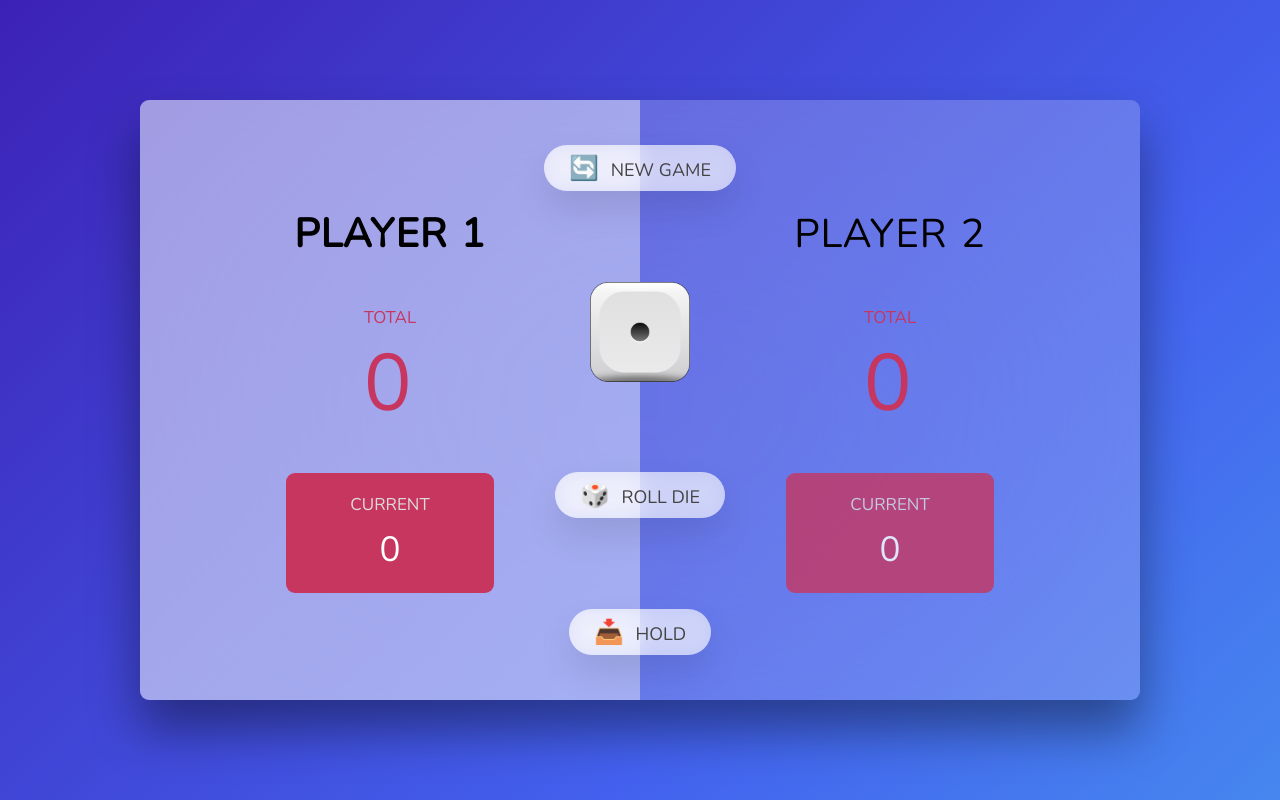
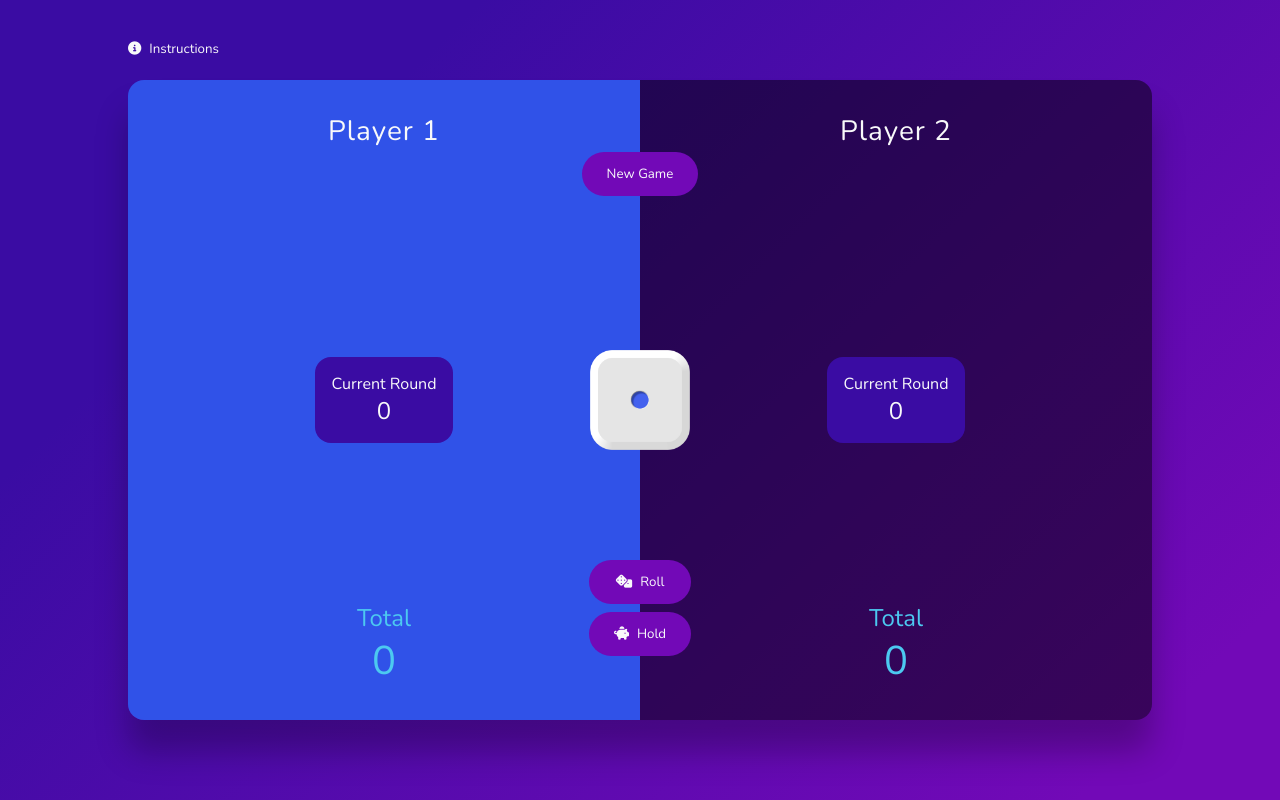
Before and after one commit to melissaveraherbst/pig-dice-game, a plain HTML site: page index.html in a window 1280 px wide. Drawn offline with nearby package versions, Linux system fonts and the light colour scheme.

Commit message:
major ui/ux changes, instructions modal added

```diff
--- a/index.html
+++ b/index.html
@@ -5,6 +5,9 @@
   <meta charset="UTF-8" />
   <meta name="viewport" content="width=device-width, initial-scale=1.0" />
   <meta http-equiv="X-UA-Compatible" content="ie=edge" />
+  <link rel="stylesheet" href="https://cdnjs.cloudflare.com/ajax/libs/font-awesome/6.5.1/css/all.min.css"
+    integrity="sha512-DTOQO9RWCH3ppGqcWaEA1BIZOC6xxalwEsw9c2QQeAIftl+Vegovlnee1c9QX4TctnWMn13TZye+giMm8e2LwA=="
+    crossorigin="anonymous" referrerpolicy="no-referrer" />
   <link rel="stylesheet" href="style.css" />
   <title>Pig Game</title>
 </head>
@@ -13,36 +16,69 @@
   <main>
     <!-- player 1 -->
     <section class="player player--active" id="player--1">
-      <h2 class="name" id="name--1">Player 1</h2>
-      <div>
-        <p class="score-label">Total</p>
-        <p class="score" id="score--1">43</p>
+      <div class="player--info">
+        <p class="name" id="name--1">Player 1</p>
+        <p class="message hidden">You Win!</p>
       </div>
       <div class="current">
-        <p class="current-label">Current</p>
+        <p class="current-label">Current Round</p>
         <p class="current-score" id="current--1">0</p>
+      </div>
+      <div class="total">
+        <p class="total-label">Total</p>
+        <p class="total-score" id="score--1">43</p>
       </div>
     </section>
     <!-- player 2 -->
     <section class="player" id="player--2">
-      <h2 class="name" id="name--2">Player 2</h2>
-      <div>
-        <p class="score-label">Total</p>
-        <p class="score" id="score--2">24</p>
+      <div class="player--info">
+        <p class="name" id="name--2">Player 2</p>
+        <p class="message hidden">You Win!</p>
       </div>
       <div class="current">
-        <p class="current-label">Current</p>
+        <p class="current-label">Current Round</p>
         <p class="current-score" id="current--2">0</p>
       </div>
+      <div class="total">
+        <p class="total-label">Total</p>
+        <p class="total-score" id="score--2">24</p>
+      </div>
     </section>
-    <!-- buttons -->
-    <section class="buttons">
-      <button class="btn" id="btn--new">🔄 New game</button>
-      <img src="die-1.png" alt="Playing die" id="die" />
-      <button class="btn" id="btn--roll">🎲 Roll die</button>
-      <button class="btn" id="btn--hold">📥 Hold</button>
+    <!-- operations -->
+    <section class="operations">
+      <div>
+        <button class="btn" id="btn--new">New Game</button>
+      </div>
+      <img src="/images/die-1.png" alt="Playing die" id="die" />
+      <div>
+        <button class="btn" id="btn--roll"><i class="fa-solid fa-dice"></i>Roll</button>
+        <button class="btn" id="btn--hold"><i class="fa-solid fa-piggy-bank"></i>Hold</button>
+      </div>
     </section>
   </main>
+  <button class="btn--open-modal" id="btn--open-modal"><i class="fa-solid fa-circle-info"></i>Instructions</button>
+  <aside class="modal hidden" id="modal">
+    <div class="modal-content">
+      <h4>Objective</h4>
+      <p>
+        The first player to accumulate 100 or more points wins the game.
+      </p>
+      <h4>Gameplay</h4>
+      <p>
+        A player throws a die and scores as many points as the total shown on the die providing the die doesn't roll
+        a 1. The
+        player may continue rolling and accumulating points (but risk rolling a 1) or end his turn.
+      </p>
+      <p>
+        If the player rolls a 1 his turn is over, he loses all points he accumulated that turn, and he passes the die to
+        the
+        next player.
+      </p>
+      <p>
+        Play passes from player to player until a winner is determined.
+      </p>
+    </div>
+  </aside>
   <script src="script.js"></script>
 </body>
 
--- a/script.js
+++ b/script.js
@@ -9,9 +9,12 @@ const scoreElementP2 = document.querySelector("#score--2");
 const currentScoreElementP2 = document.querySelector("#current--2");
 // buttons
 const imgDie = document.querySelector("#die");
-const btnDie = document.querySelector("#btn--roll");
+const btnRollDie = document.querySelector("#btn--roll");
 const btnHold = document.querySelector("#btn--hold");
 const btnNew = document.querySelector("#btn--new");
+// modal
+const modal = document.querySelector("#modal");
+const btnToggleModal = document.querySelector("#btn--open-modal");
 
 // functions
 const resetCurrentScores = () => {
@@ -38,6 +41,9 @@ const newGame = () => {
 	// reset current and total scores
 	resetCurrentScores();
 	resetTotalScores();
+	// enable roll and hold buttons
+	btnRollDie.disabled = false;
+	btnHold.disabled = false;
 };
 
 const switchPlayers = () => {
@@ -50,11 +56,10 @@ newGame();
 winningScore = 100;
 
 // roll the die functionalities
-btnDie.addEventListener("click", () => {
+btnRollDie.addEventListener("click", () => {
 	// generate random number 1-6
 	const dieRoll = Math.trunc(Math.random() * 6) + 1;
-	imgDie.src = `die-${dieRoll}.png`;
-	imgDie.classList.remove("hidden");
+	imgDie.src = `/images/die-${dieRoll}.png`;
 	if (dieRoll !== 1) {
 		if (player1.classList.contains("player--active")) {
 			// P1 is active
@@ -70,6 +75,9 @@ btnDie.addEventListener("click", () => {
 		resetCurrentScores();
 		switchPlayers();
 	}
+	// die animation
+	imgDie.classList.remove("animate");
+	setTimeout(() => imgDie.classList.add("animate"), 0);
 });
 
 btnHold.addEventListener("click", () => {
@@ -83,13 +91,17 @@ btnHold.addEventListener("click", () => {
 		scoreP2 = scoreP2 + currentScoreP2;
 		scoreElementP2.textContent = scoreP2;
 	}
-	// 2. check if current player's score is >= 100
-	if (scoreP1 >= 100) {
+	// 2. check if current player's score is >= the winning score (default is 100)
+	if (scoreP1 >= winningScore) {
 		player1.classList.add("player--winner");
-	} else if (scoreP2 >= 100) {
+		btnRollDie.disabled = true;
+		btnHold.disabled = true;
+	} else if (scoreP2 >= winningScore) {
 		player2.classList.add("player--winner");
+		btnRollDie.disabled = true;
+		btnHold.disabled = true;
 	} else {
-		// 3. reset current scores
+		// 3. reset current round scores
 		resetCurrentScores();
 		// 4. switch players
 		switchPlayers();
@@ -99,3 +111,10 @@ btnHold.addEventListener("click", () => {
 btnNew.addEventListener("click", () => {
 	newGame();
 });
+
+btnToggleModal.addEventListener("click", (e) => {
+	e.target.innerText === "Instructions" ?
+		e.target.innerHTML = `<i class="fa-solid fa-caret-left"></i>Back to Game` :
+		e.target.innerHTML = `<i class="fa-solid fa-circle-info"></i>Instructions`;
+	modal.classList.toggle("hidden");
+});
--- a/style.css
+++ b/style.css
@@ -1,54 +1,60 @@
 @import url("https://fonts.googleapis.com/css2?family=Nunito&display=swap");
 
 :root {
-	--color-1: #f72585;
-	--color-2: #7209b7;
-	--color-3: #3a0ca3;
-	--color-4: #4361ee;
-	--color-5: #4cc9f0;
+	/* https://coolors.co/f72585-7209b7-3a0ca3-4361ee-4cc9f0 */
+	--color-1: rgb(247, 37, 133);
+	--color-2: rgb(114, 9, 183);
+	--color-3: rgb(58, 12, 163);
+	--color-4: hsl(229, 80%, 55%);
+	--color-5: rgb(76, 201, 240);
 }
 
 * {
 	margin: 0;
 	padding: 0;
-	box-sizing: inherit;
-}
-
-html {
-	font-size: 62.5%;
 	box-sizing: border-box;
 }
 
 body {
+	position: relative;
 	font-family: "Nunito", sans-serif;
+	color: #f8f9fa;
+	width: 100vw;
 	height: 100vh;
 	display: flex;
+	flex-direction: column;
 	align-items: center;
 	justify-content: center;
 
 	background: hsla(276, 91%, 38%, 1);
 
-	background: linear-gradient(315deg,
+	background: linear-gradient(
+		315deg,
 		var(--color-1) 10%,
 		var(--color-2),
 		var(--color-3),
 		var(--color-4),
-	var(--color-5));
+		var(--color-5)
+	);
 
-	background: -moz-linear-gradient(315deg,
+	background: -moz-linear-gradient(
+		315deg,
 		var(--color-1) 10%,
 		var(--color-2),
 		var(--color-3),
 		var(--color-4),
-	var(--color-5));
+		var(--color-5)
+	);
 
-	background: -webkit-linear-gradient(315deg, var(--color-1) 10%,
-	var(--color-2),
-	var(--color-3),
-	var(--color-4),
-	var(--color-5));
+	background: -webkit-linear-gradient(
+		315deg,
+		var(--color-4) -10%,
+		var(--color-3) 35%,
+		var(--color-3) 60%,
+		var(--color-2) 95%
+	);
 
-	background-size: 400% 400%;
+	background-size: 250%;
 	animation: gradient 10s ease infinite;
 }
 
@@ -65,147 +71,197 @@ body {
 }
 
 /* LAYOUT */
+.hidden {
+	display: none;
+}
+
 main {
 	display: flex;
-	width: 100rem;
-	height: 60rem;
-	background-color: rgba(255, 255, 255, 0.2);
-	backdrop-filter: blur(200px);
-	filter: blur();
-	box-shadow: 0 3rem 5rem rgba(0, 0, 0, 0.4);
-	border-radius: 9px;
+	width: clamp(400px, 80%, 1024px);
+	height: 80%;
+	box-shadow: 0rem 2rem 2rem 0rem rgba(0, 0, 0, 0.25);
+	border-radius: 16px;
 	overflow: hidden;
-	text-transform: uppercase;
+	margin: 2.5%;
 }
 
 .player {
 	display: flex;
+	text-align: center;
 	flex-direction: column;
 	flex: 50%;
-	padding: 9rem;
+	padding: 2rem 0rem;
 	align-items: center;
-	justify-content: space-around;
-	transition: all 0.75s;
+	justify-content: space-between;
+	background-color: rgba(0, 0, 0, 0.5);
+	transition: all 0.5s ease;
 }
 
 /* ELEMENTS */
-.name {
+.player--info {
 	position: relative;
-	font-size: 4rem;
-	text-transform: uppercase;
+	flex: 1;
 	letter-spacing: 1px;
-	word-spacing: 2px;
-	font-weight: 300;
-	margin-bottom: 1rem;
+	font-size: 1.75rem;
 }
 
-.score {
-	font-size: 8rem;
-	font-weight: 300;
-	color: #c7365f;
+.total {
+	flex: 1;
+	display: flex;
+	flex-direction: column;
+	justify-content: end;
 }
 
-.score-label {
-	font-size: 1.7rem;
-	color: #c7365f;
+.total-score {
+	color: var(--color-5);
+	font-size: clamp(1rem, 5vw, 2.5rem);
+}
+
+.total-label {
+	font-size: clamp(1rem, 5vw, 1.5rem);
+	color: var(--color-5);
 }
 
 .player--active {
-	background-color: rgba(255, 255, 255, 0.4);
-}
-.player--active .name {
-	font-weight: 700;
-}
-.player--active .score {
-	font-weight: 400;
+	background-color: var(--color-4);
 }
 
-.player--active .current {
-	opacity: 1;
+.player--winner .message {
+	display: block;
+	color: var(--color-5);
 }
 
 .current {
-	background-color: #c7365f;
-	opacity: 0.8;
-	border-radius: 9px;
-	color: #fff;
-	width: 65%;
-	padding: 2rem;
+	background-color: var(--color-3);
+	display: flex;
+	flex-direction: column;
+	align-items: center;
+	justify-content: center;
 	text-align: center;
-	transition: all 0.75s;
-}
-
-.current-label {
-	text-transform: uppercase;
-	margin-bottom: 1rem;
-	font-size: 1.7rem;
-	color: #ddd;
+	padding: 1rem 1rem;
+	border-radius: 16px;
 }
 
 .current-score {
-	font-size: 3.5rem;
+	font-size: 1.5rem;
 }
 
 .btn {
-	color: #444;
-	background: none;
-	border: none;
+	display: flex;
+	align-items: center;
+	justify-content: center;
+	color: #f8f9fa;
 	font-family: inherit;
-	font-size: 1.8rem;
-	text-transform: uppercase;
+	background-color: var(--color-2);
+	padding: 0.75rem 1.5rem;
+	border: 1px solid transparent;
+	border-radius: 32px;
 	cursor: pointer;
-	font-weight: 400;
-	transition: all 0.2s;
-
-	background-color: white;
-	background-color: rgba(255, 255, 255, 0.6);
-	backdrop-filter: blur(10px);
-
-	padding: 0.7rem 2.5rem;
-	border-radius: 50rem;
-	box-shadow: 0 1.75rem 3.5rem rgba(0, 0, 0, 0.1);
+	transition: all 0.5s;
 }
 
-.btn::first-letter {
-	font-size: 2.4rem;
-	display: inline-block;
-	margin-right: 0.7rem;
+.btn:hover {
+	background-color: var(--color-3);
+	border: 1px solid #f8f9fa;
 }
 
-.btn:active {
-	box-shadow: 0 1rem 2rem rgba(0, 0, 0, 0.15);
+.btn:disabled {
+	background-color: #8d99ae;
+	cursor: not-allowed;
 }
 
-.btn:focus {
-	outline: none;
+i {
+	margin-right: 0.5rem;
 }
 
-.player--winner {
-	background-color: rgb(140, 185, 225);
-}
-
-.player--winner .name {
-	font-weight: 700;
-	color: #c7365f;
-}
-
-.hidden {
-	display: none;
-}
-
-.buttons {
+.operations {
 	position: absolute;
 	display: flex;
 	flex-direction: column;
-	justify-content: space-around;
-	width: 100%;
-	height: 60rem;
+	justify-content: space-between;
 	align-items: center;
-	align-self: center;
+	text-align: center;
+	padding: 4rem 0;
+	width: inherit;
+	height: inherit;
 	z-index: 1;
 }
 
+.operations .btn {
+	width: 100%;
+}
+
+.operations .btn:last-of-type {
+	margin-top: 0.5rem;
+}
+
+.operations div {
+	flex: 1;
+	display: flex;
+	flex-direction: column;
+	align-items: center;
+}
+
+.operations div:last-of-type {
+	justify-content: end;
+}
+
 #die {
-	height: 10rem;
-	filter: drop-shadow();
+	height: clamp(40px, 12.5vw, 100px);
 }
+
+/* #die:hover {
+	animation: tilt-shaking 0.25s ease-in;
+} */
+
+#die.animate {
+	animation: tilt-shaking 0.25s ease-in;
+}
+
+@keyframes tilt-shaking {
+	0% {
+		transform: rotate(0deg);
+	}
+	25% {
+		transform: rotate(15deg);
+	}
+	50% {
+		transform: rotate(0eg);
+	}
+	75% {
+		transform: rotate(-15deg);
+	}
+	100% {
+		transform: rotate(0deg);
+	}
+}
+
+
+.btn--open-modal {
+	position: absolute;
+	top: 5%;
+	width: 80%;
+	text-align: left;
+	background: none;
+	border: none;
+	color: inherit;
+	font-family: inherit;
+	cursor: pointer;
+}
+
+.modal {
+	position: absolute;
+	background-color: #f8f9fa;
+	color: var(--color-3);
+	width: 80%;
+	height: 80%;
+	padding: 2rem;
+	border-radius: 16px;
+	z-index: 100;
+}
+
+.modal-content {
+	display: flex;
+	flex-direction: column;
+	gap: 1rem;
+}
```
Also changed, not shown: images/die-1.png (added), images/die-2.png (added), images/die-3.png (added), images/die-4.png (added), images/die-5.png (added), images/die-6.png (added), 1 other file. Lines whose indentation alone changed are shown as unchanged.
